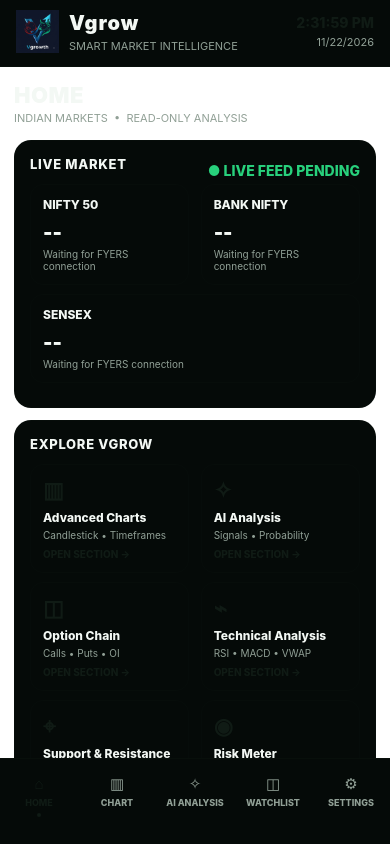
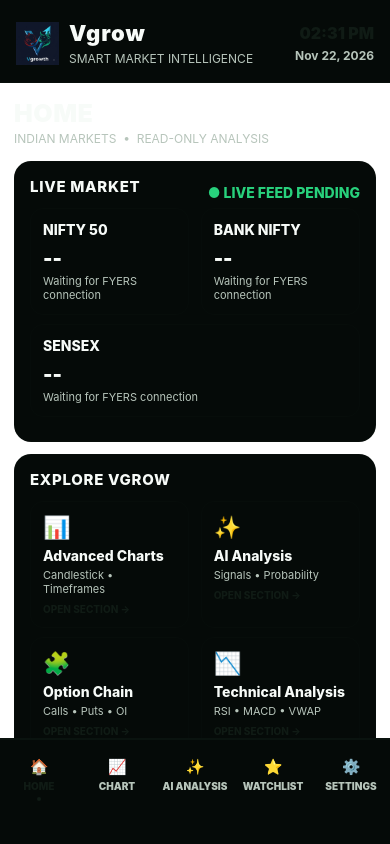
Before and after one commit to multiplexrounds-web/fyers-smart-ai, a React Native app: screen / in a window 390 px wide. Built offline with nearby package versions, Linux system fonts and the light colour scheme.

Commit message:
Improve Vgrow safe spacing, header visibility, icons and contrast

```diff
--- a/App.js
+++ b/App.js
@@ -10,20 +10,20 @@ const TXT=[
 {home:'होम',chart:'चार्ट',ai:'AI विश्लेषण',options:'ऑप्शन्स',settings:'सेटिंग्स',market:'लाइव मार्केट',pending:'लाइव भाव के लिए FYERS जोड़ें',sentiment:'मार्केट रुझान',support:'सपोर्ट और रेसिस्टेंस',indicators:'टेक्निकल इंडिकेटर्स',theme:'ऐप थीम',language:'ऐप भाषा',notify:'नोटिफिकेशन',finger:'फिंगरप्रिंट लॉक',ro:'केवल जानकारी  •  ऑर्डर बंद'}];
 export default function App(){
  const [page,setPage]=useState('home'),[theme,setTheme]=useState(0),[lang,setLang]=useState(0),[time,setTime]=useState(new Date()),[notify,setNotify]=useState(false),[finger,setFinger]=useState(false);
- const [bg,card,accent]=THEMES[theme],t=TXT[lang]||TXT[0],light=theme===8,fg=light?'#17202A':'#F3F8F4',muted=light?'#58616B':'#91A096',green='#28D17C';
+ const [bg,card,accent]=THEMES[theme],t=TXT[lang]||TXT[0],light=theme===8,fg=light?'#17202A':'#F7FBF8',muted=light?'#46515D':'#B7C5BB',green='#28D17C';
  useEffect(()=>{const id=setInterval(()=>setTime(new Date()),1000);return()=>clearInterval(id)},[]);
  const s=StyleSheet.create({
- root:{flex:1,backgroundColor:bg},header:{paddingHorizontal:16,paddingTop:10,paddingBottom:13,backgroundColor:card,borderBottomWidth:1,borderBottomColor:accent+'55',flexDirection:'row',justifyContent:'space-between',alignItems:'center'},
- logoRow:{flexDirection:'row',alignItems:'center'},logoImage:{width:43,height:43,resizeMode:'contain',marginRight:10},logo:{fontSize:20,fontWeight:'900',color:fg,letterSpacing:1},muted:{color:muted,fontSize:11,marginTop:4},accent:{color:accent,fontWeight:'800'},green:{color:green,fontWeight:'800'},
- body:{paddingHorizontal:14,paddingTop:15,paddingBottom:28},pageTitle:{color:fg,fontSize:22,fontWeight:'900',letterSpacing:.5,marginBottom:3},pageSub:{color:muted,fontSize:11,marginBottom:15},
- box:{backgroundColor:card,borderColor:accent+'35',borderWidth:1,borderRadius:17,padding:15,marginBottom:12},boxTitle:{color:fg,fontSize:13,fontWeight:'800',letterSpacing:.7,marginBottom:12},eyebrow:{color:muted,fontSize:9,fontWeight:'800',letterSpacing:1.1,marginBottom:7},
- marketGrid:{flexDirection:'row',flexWrap:'wrap',justifyContent:'space-between'},marketCard:{width:'48.3%',backgroundColor:bg,borderRadius:13,padding:12,marginBottom:9,borderWidth:1,borderColor:accent+'35'},marketName:{color:fg,fontSize:12,fontWeight:'800'},marketValue:{color:fg,fontSize:20,fontWeight:'900',marginTop:8},marketChange:{color:muted,fontSize:10,marginTop:4},
+ root:{flex:1,backgroundColor:bg},header:{paddingHorizontal:16,paddingTop:20,paddingBottom:16,backgroundColor:card,borderBottomWidth:1,borderBottomColor:accent+'55',flexDirection:'row',justifyContent:'space-between',alignItems:'center'},
+ logoRow:{flexDirection:'row',alignItems:'center'},logoImage:{width:43,height:43,resizeMode:'contain',marginRight:10},logo:{fontSize:22,fontWeight:'900',color:fg,letterSpacing:1},muted:{color:muted,fontSize:12,marginTop:5},accent:{color:accent,fontWeight:'800'},green:{color:green,fontWeight:'800'},
+ body:{paddingHorizontal:14,paddingTop:15,paddingBottom:28},pageTitle:{color:fg,fontSize:25,fontWeight:'900',letterSpacing:.5,marginBottom:3},pageSub:{color:muted,fontSize:12,marginBottom:15},
+ box:{backgroundColor:card,borderColor:accent+'35',borderWidth:1,borderRadius:17,padding:15,marginBottom:12},boxTitle:{color:fg,fontSize:15,fontWeight:'800',letterSpacing:.7,marginBottom:12},eyebrow:{color:muted,fontSize:9,fontWeight:'800',letterSpacing:1.1,marginBottom:7},
+ marketGrid:{flexDirection:'row',flexWrap:'wrap',justifyContent:'space-between'},marketCard:{width:'48.3%',backgroundColor:bg,borderRadius:13,padding:12,marginBottom:9,borderWidth:1,borderColor:accent+'35'},marketName:{color:fg,fontSize:14,fontWeight:'800'},marketValue:{color:fg,fontSize:20,fontWeight:'900',marginTop:8},marketChange:{color:muted,fontSize:11,marginTop:4},
  split:{flexDirection:'row',justifyContent:'space-between',alignItems:'center'},pill:{paddingHorizontal:10,paddingVertical:6,borderRadius:20,backgroundColor:accent+'20'},pillText:{color:accent,fontSize:10,fontWeight:'800'},
  row:{flexDirection:'row',justifyContent:'space-between',alignItems:'center',paddingVertical:10,borderBottomWidth:1,borderBottomColor:'#77847725'},rowLabel:{color:muted,fontSize:12},value:{color:fg,fontSize:12,fontWeight:'700'},
  barTrack:{height:8,backgroundColor:'#77847735',borderRadius:8,overflow:'hidden',marginTop:9},barFill:{height:8,backgroundColor:accent,borderRadius:8},
  wrap:{flexDirection:'row',flexWrap:'wrap',marginTop:10},chip:{borderWidth:1,borderRadius:12,paddingHorizontal:11,paddingVertical:9,marginRight:7,marginBottom:8},chipText:{fontSize:11,fontWeight:'700'},
  setting:{flexDirection:'row',justifyContent:'space-between',alignItems:'center',paddingVertical:13,borderBottomWidth:1,borderBottomColor:'#77847725'},settingTitle:{color:fg,fontSize:13,fontWeight:'700'},settingDesc:{color:muted,fontSize:10,marginTop:4},
- navSafe:{backgroundColor:card,borderTopWidth:1,borderColor:accent+'55',paddingBottom:22},nav:{flexDirection:'row',paddingTop:10},navItem:{flex:1,alignItems:'center',justifyContent:'center',paddingVertical:5},navDot:{width:4,height:4,borderRadius:4,marginTop:5},navText:{fontSize:9,fontWeight:'800'},footer:{color:green,textAlign:'center',paddingTop:10,paddingBottom:4,fontSize:9,fontWeight:'800',letterSpacing:.5},
+ navSafe:{backgroundColor:card,borderTopWidth:2,borderColor:accent+'88',paddingBottom:34},nav:{flexDirection:'row',paddingTop:12,paddingBottom:4},navItem:{flex:1,alignItems:'center',justifyContent:'center',paddingVertical:5},navDot:{width:4,height:4,borderRadius:4,marginTop:5},navText:{fontSize:10,fontWeight:'900'},footer:{color:green,textAlign:'center',paddingTop:10,paddingBottom:4,fontSize:9,fontWeight:'800',letterSpacing:.5},
  chartPanel:{height:205,backgroundColor:bg,borderRadius:12,padding:12,justifyContent:'space-between',overflow:'hidden'},chartGrid:{position:'absolute',left:0,right:0,height:1,backgroundColor:'#82918420'},candleRow:{flexDirection:'row',alignItems:'stretch',justifyContent:'space-around',height:145,paddingHorizontal:3},candle:{width:8,borderRadius:2,position:'absolute'},wick:{width:2,position:'absolute',alignSelf:'center'},chartCaption:{color:muted,fontSize:9}
  });
  const Card=({title,children,extra})=><View style={s.box}><View style={s.split}><Text style={s.boxTitle}>{title}</Text>{extra||null}</View>{children}</View>;
@@ -33,7 +33,7 @@ export default function App(){
  const CandleChart=()=> <View style={s.chartPanel}>{[28,65,102,139].map(y=><View key={y} style={[s.chartGrid,{top:y}]}/>)}<View style={s.candleRow}>{candles.map((v,i)=>{const up=i%3!==1;const h=18+v*48;return <View key={i} style={{width:10,height:145,justifyContent:'center',alignItems:'center'}}><View style={[s.wick,{height:h+19,top:(145-h-19)/2,backgroundColor:up?green:'#F06B72'}]}/><View style={[s.candle,{height:h,top:(145-h)/2,backgroundColor:up?green:'#F06B72'}]}/></View>})}</View><View style={s.split}><Text style={s.chartCaption}>Illustrative chart layout • Live feed pending</Text><Text style={s.chartCaption}>1m  5m  15m  1h  1D</Text></View></View>;
  const content=page==='home'?<>
  <Card title={t.market} extra={<Text style={s.green}>● LIVE FEED PENDING</Text>}><View style={s.marketGrid}>{['NIFTY 50','BANK NIFTY','SENSEX'].map((x,i)=><View key={x} style={[s.marketCard,i===2?{width:'100%'}:null]}><Text style={s.marketName}>{x}</Text><Text style={s.marketValue}>--</Text><Text style={s.marketChange}>Waiting for FYERS connection</Text></View>)}</View></Card>
- <Card title="EXPLORE VGROW"><View style={s.marketGrid}>{[{id:'chart',name:'Advanced Charts',desc:'Candlestick • Timeframes',symbol:'▥'},{id:'ai',name:'AI Analysis',desc:'Signals • Probability',symbol:'✧'},{id:'options',name:'Option Chain',desc:'Calls • Puts • OI',symbol:'◫'},{id:'technical',name:'Technical Analysis',desc:'RSI • MACD • VWAP',symbol:'⌁'},{id:'support',name:'Support & Resistance',desc:'Daily key levels',symbol:'⌖'},{id:'risk',name:'Risk Meter',desc:'Market risk overview',symbol:'◉'},{id:'watchlist',name:'My Watchlist',desc:'Track instruments',symbol:'☆'},{id:'settings',name:'Settings',desc:'Themes • Language',symbol:'⚙'}].map(item=><TouchableOpacity key={item.id} onPress={()=>setPage(item.id)} style={[s.marketCard,{minHeight:100}]}><Text style={[s.marketValue,{fontSize:22,color:accent,marginTop:0}]}>{item.symbol}</Text><Text style={[s.marketName,{marginTop:7}]}>{item.name}</Text><Text style={s.marketChange}>{item.desc}</Text><Text style={[s.accent,{fontSize:10,marginTop:7}]}>OPEN SECTION →</Text></TouchableOpacity>)}</View></Card>
+ <Card title="EXPLORE VGROW"><View style={s.marketGrid}>{[{id:'chart',name:'Advanced Charts',desc:'Candlestick • Timeframes',symbol:'📊'},{id:'ai',name:'AI Analysis',desc:'Signals • Probability',symbol:'✨'},{id:'options',name:'Option Chain',desc:'Calls • Puts • OI',symbol:'🧩'},{id:'technical',name:'Technical Analysis',desc:'RSI • MACD • VWAP',symbol:'📉'},{id:'support',name:'Support & Resistance',desc:'Daily key levels',symbol:'🎯'},{id:'risk',name:'Risk Meter',desc:'Market risk overview',symbol:'🛡️'},{id:'watchlist',name:'My Watchlist',desc:'Track instruments',symbol:'⭐'},{id:'settings',name:'Settings',desc:'Themes • Language',symbol:'⚙️'}].map(item=><TouchableOpacity key={item.id} onPress={()=>setPage(item.id)} style={[s.marketCard,{minHeight:100}]}><Text style={[s.marketValue,{fontSize:22,color:accent,marginTop:0}]}>{item.symbol}</Text><Text style={[s.marketName,{marginTop:7}]}>{item.name}</Text><Text style={s.marketChange}>{item.desc}</Text><Text style={[s.accent,{fontSize:10,marginTop:7}]}>OPEN SECTION →</Text></TouchableOpacity>)}</View></Card>
  <Card title={t.sentiment}><View style={s.split}><Text style={s.rowLabel}>BULLISH</Text><Text style={s.rowLabel}>BEARISH</Text></View><View style={{flexDirection:'row',height:9,borderRadius:8,overflow:'hidden',marginTop:9}}><View style={{flex:1,backgroundColor:green}}/><View style={{flex:1,backgroundColor:'#F06B72'}}/></View><Text style={s.settingDesc}>Sentiment will appear after live market data connects.</Text></Card>
  <Card title="AI ANALYSIS"><Row label="Market direction"/><Row label="Next candle probability"/><Row label="AI confidence"/><View style={s.split}><Text style={s.rowLabel}>RISK METER</Text><Text style={s.accent}>WAITING FOR DATA</Text></View><View style={s.barTrack}><View style={[s.barFill,{width:'0%'}]}/></View></Card>
  <Card title={t.support}><Row label="Resistance 1"/><Row label="Resistance 2"/><Row label="Support 1"/><Row label="Support 2"/></Card>
@@ -49,9 +49,9 @@ export default function App(){
  <Card title="OPTION CHAIN" extra={<Text style={s.accent}>NIFTY • DATA PENDING</Text>}><View style={[s.split,{paddingVertical:10,borderBottomWidth:1,borderBottomColor:'#77847755'}]}>{['STRIKE','CALL LTP','PUT LTP'].map(x=><Text key={x} style={[s.chartCaption,{color:accent,fontWeight:'800'}]}>{x}</Text>)}</View>{['ATM - 2','ATM - 1','ATM','ATM + 1','ATM + 2'].map(x=><View key={x} style={s.split}><Text style={[s.value,{flex:1,textAlign:'left'}]}>--</Text><Text style={[s.value,{flex:1,textAlign:'center'}]}>--</Text><Text style={[s.value,{flex:1,textAlign:'right'}]}>--</Text></View>)}<Text style={s.settingDesc}>Strike prices and option values require live option-chain data.</Text></Card>
  <Card title="OPTIONS ANALYZER"><Row label="PCR"/><Row label="Max pain"/><Row label="Open interest"/><Row label="Change in OI"/><Row label="IV / Greeks"/><Row label="CE / PE strength"/></Card>
  </>:<>
- <Card title="PERSONALIZATION"><Text style={s.eyebrow}>{t.theme} • 20 THEMES</Text><View style={s.wrap}>{THEMES.map((x,i)=><TouchableOpacity key={x[0]} onPress={()=>setTheme(i)} style={[s.chip,{backgroundColor:x[1],borderColor:theme===i?x[3]:'#77847766'}]}><Text style={[s.chipText,{color:(i===6||i===16)?'#202A36':'#FFFFFF'}]}>{x[0]}{theme===i?' ✓':''}</Text></TouchableOpacity>)}</View><View style={{height:1,backgroundColor:'#77847733',marginVertical:9}}/><Text style={s.eyebrow}>{t.language} • 6 LANGUAGES</Text><View style={s.wrap}>{LANGS.map((x,i)=><TouchableOpacity key={x} onPress={()=>setLang(i)} style={[s.chip,{borderColor:lang===i?accent:'#77847766'}]}><Text style={[s.chipText,{color:fg}]}>{x}{lang===i?' ✓':''}</Text></TouchableOpacity>)}</View></Card>
+ <Card title="PERSONALIZATION"><Text style={s.eyebrow}>{t.theme} • 20 THEMES</Text><View style={s.wrap}>{THEMES.map((x,i)=><TouchableOpacity key={x[0]} onPress={()=>setTheme(i)} style={[s.chip,{backgroundColor:x[1],borderColor:theme===i?x[3]:'#77847766'}]}><Text style={[s.chipText,{color:i===8?'#17202A':'#FFFFFF'}]}>{x[0]}{theme===i?' ✓':''}</Text></TouchableOpacity>)}</View><View style={{height:1,backgroundColor:'#77847733',marginVertical:9}}/><Text style={s.eyebrow}>{t.language} • 6 LANGUAGES</Text><View style={s.wrap}>{LANGS.map((x,i)=><TouchableOpacity key={x} onPress={()=>setLang(i)} style={[s.chip,{borderColor:lang===i?accent:'#77847766'}]}><Text style={[s.chipText,{color:fg}]}>{x}{lang===i?' ✓':''}</Text></TouchableOpacity>)}</View></Card>
  <Card title="SECURITY & ALERTS"><View style={s.setting}><View style={{flex:1,paddingRight:12}}><Text style={s.settingTitle}>{t.notify}</Text><Text style={s.settingDesc}>Notification toggle preview</Text></View><Switch value={notify} onValueChange={setNotify} trackColor={{true:accent}}/></View><View style={s.setting}><View style={{flex:1,paddingRight:12}}><Text style={s.settingTitle}>{t.finger}</Text><Text style={s.settingDesc}>Biometric support is not connected yet</Text></View><Switch value={finger} onValueChange={setFinger} trackColor={{true:accent}}/></View><Text style={s.settingDesc}>Fingerprint switch is a UI preview; native biometric authentication is not enabled.</Text></Card>
  <Card title="BROKER & DATA"><Row label="Broker" value="FYERS"/><Row label="Market data" value="Pending connection"/><Row label="Application mode" value="READ ONLY"/><Row label="Order execution" value="DISABLED"/></Card>
  </>;
- return <SafeAreaView style={s.root}><StatusBar backgroundColor={bg} barStyle={light?'dark-content':'light-content'} translucent={false}/><View style={s.header}><View style={s.logoRow}><Image source={require('./assets/WhatsApp Image 2026-11-22 at 9.10.43 PM.jpeg')} style={s.logoImage}/><View><Text style={s.logo}>Vgrow</Text><Text style={s.muted}>SMART MARKET INTELLIGENCE</Text></View></View><View style={{alignItems:'flex-end'}}><Text style={s.accent}>{time.toLocaleTimeString()}</Text><Text style={s.muted}>{time.toLocaleDateString()}</Text></View></View><ScrollView style={{flex:1}} contentContainerStyle={s.body} showsVerticalScrollIndicator={false}><Text style={s.pageTitle}>{labels[pages.indexOf(page)]||page.toUpperCase()}</Text><Text style={s.pageSub}>INDIAN MARKETS  •  READ-ONLY ANALYSIS</Text>{content}<Text style={s.footer}>{t.ro}</Text></ScrollView><View style={s.navSafe}><View style={s.nav}>{pages.map((x,i)=><TouchableOpacity key={x} style={s.navItem} onPress={()=>setPage(x)}><Text style={{fontSize:15,color:page===x?accent:muted}}>{['⌂','▥','✧','◫','⚙'][i]}</Text><Text style={[s.navText,{color:page===x?accent:muted,marginTop:4}]}>{labels[i]}</Text><View style={[s.navDot,{backgroundColor:page===x?accent:'transparent'}]}/></TouchableOpacity>)}</View></View></SafeAreaView>;
+ return <SafeAreaView style={s.root}><StatusBar backgroundColor={bg} barStyle={light?'dark-content':'light-content'} translucent={false}/><View style={s.header}><View style={s.logoRow}><Image source={require('./assets/WhatsApp Image 2026-11-22 at 9.10.43 PM.jpeg')} style={s.logoImage}/><View><Text style={s.logo}>Vgrow</Text><Text style={s.muted}>SMART MARKET INTELLIGENCE</Text></View></View><View style={{alignItems:'flex-end'}}><Text style={[s.accent,{fontSize:16,fontWeight:'900'}]}>{time.toLocaleTimeString([], {hour:'2-digit',minute:'2-digit'})}</Text><Text style={[s.muted,{fontSize:12,fontWeight:'700'}]}>{time.toLocaleDateString([], {day:'2-digit',month:'short',year:'numeric'})}</Text></View></View><ScrollView style={{flex:1}} contentContainerStyle={s.body} showsVerticalScrollIndicator={false}><Text style={s.pageTitle}>{labels[pages.indexOf(page)]||page.toUpperCase()}</Text><Text style={s.pageSub}>INDIAN MARKETS  •  READ-ONLY ANALYSIS</Text>{content}<Text style={s.footer}>{t.ro}</Text></ScrollView><View style={s.navSafe}><View style={s.nav}>{pages.map((x,i)=><TouchableOpacity key={x} style={s.navItem} onPress={()=>setPage(x)}><Text style={{fontSize:15,color:page===x?accent:muted}}>{['🏠','📈','✨','⭐','⚙️'][i]}</Text><Text style={[s.navText,{color:page===x?accent:muted,marginTop:4}]}>{labels[i]}</Text><View style={[s.navDot,{backgroundColor:page===x?accent:'transparent'}]}/></TouchableOpacity>)}</View></View></SafeAreaView>;
 }
```
